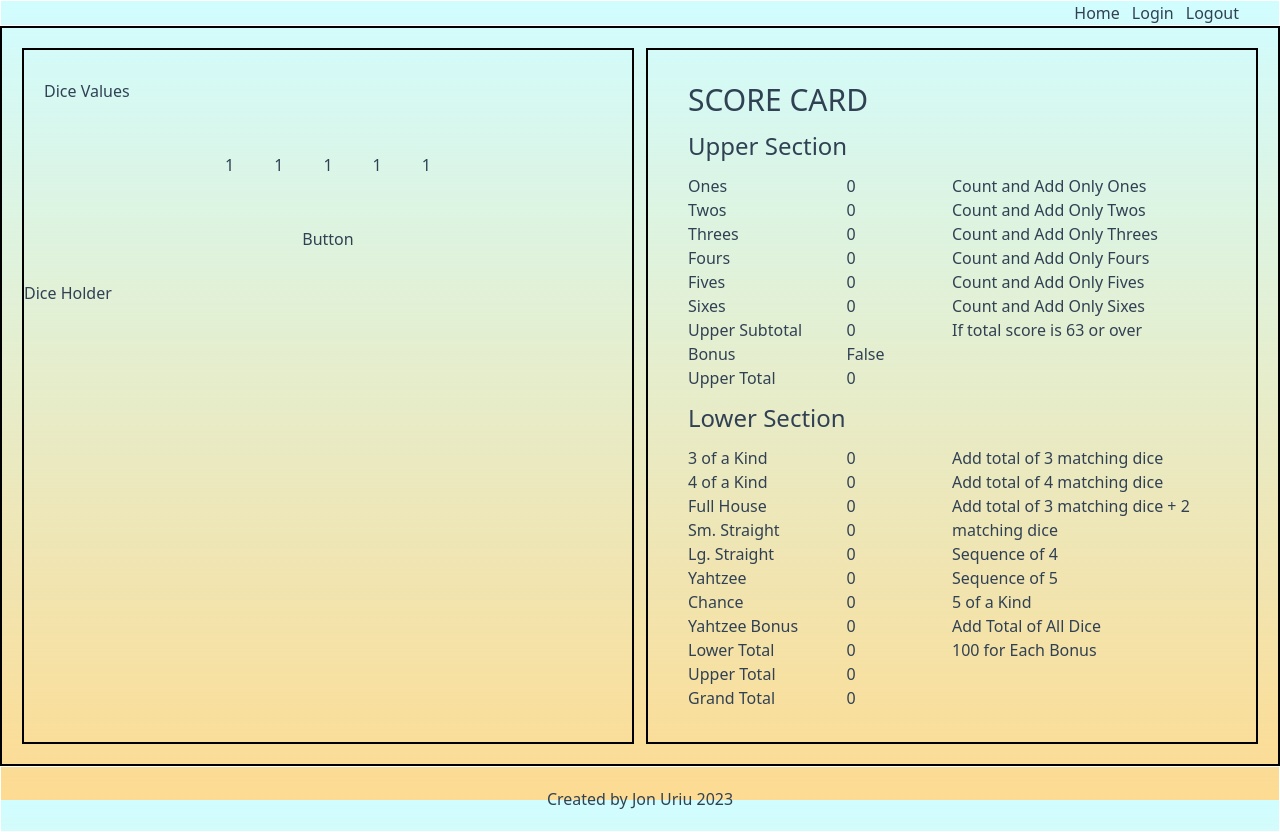
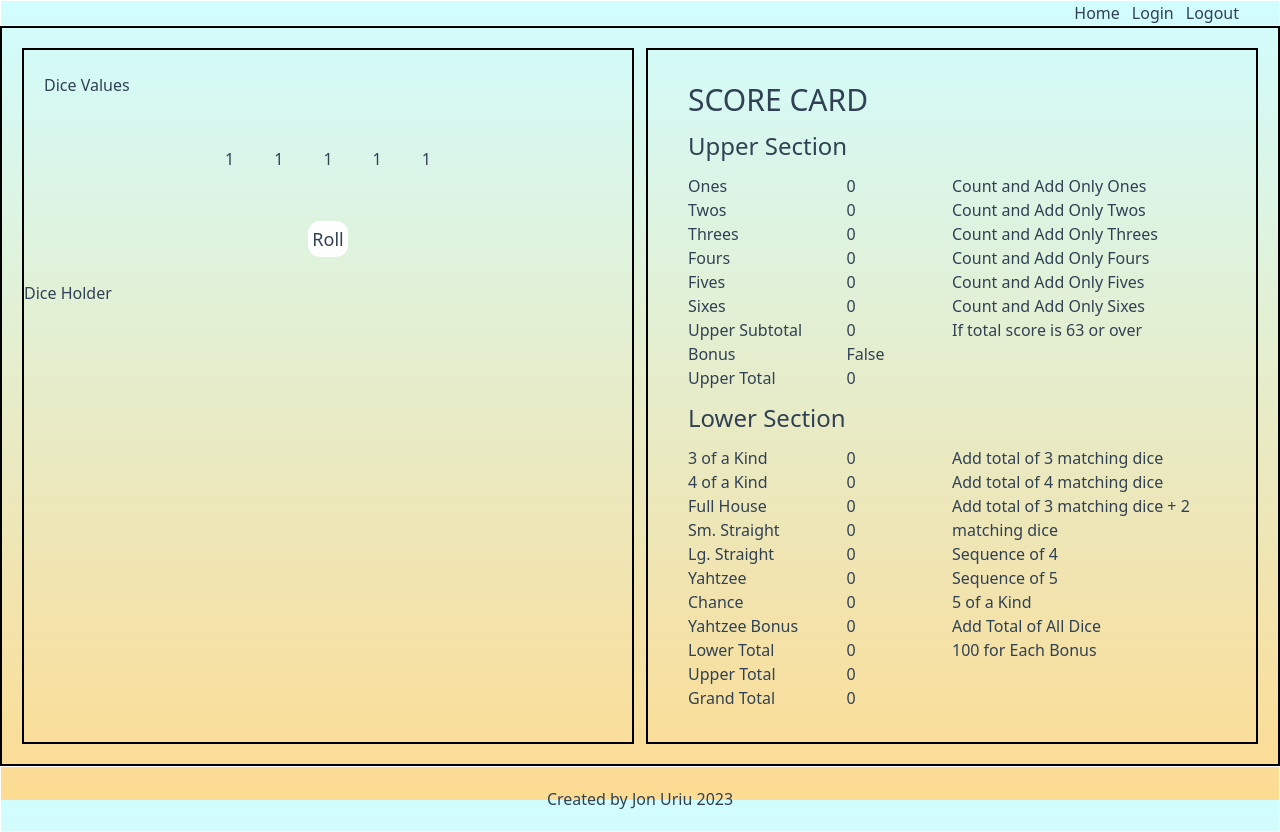
Before and after one commit to jduriu/yahtzee, a Next.js app in the folder yahtzee-front/: page /play in a window 1280 px wide. Built offline with nearby package versions, Linux system fonts and the light colour scheme.

Commit message:
create universal button component for game route and add dice roll button to dice roller

```diff
--- /dev/null
+++ b/yahtzee-front/app/(game)/_components/Button.tsx
@@ -0,0 +1,29 @@
+'use client'
+
+interface ButtonProps {
+  action: () => void;
+  buttonProps: {
+    name: string;
+    style?: "default" | "small";
+  };
+}
+
+const Button: React.FC<ButtonProps> = ({ action, buttonProps }) => {
+
+
+  const buttonClasses = {
+    "default": "px-4 py-2 rounded-xl text-lg bg-white hover:bg-blue-500",
+    "small": "p-1 rounded-xl text-lg bg-white"
+  }
+
+  return (
+    <button
+      onClick={action}
+      className={`${buttonClasses[buttonProps.style ?? "default"]}`}
+    >
+      {buttonProps.name}
+    </button>
+  )
+}
+
+export default Button
--- a/yahtzee-front/app/(game)/layout.tsx
+++ b/yahtzee-front/app/(game)/layout.tsx
@@ -8,7 +8,7 @@ export default function GameLayout({
   children: React.ReactNode
 }) {
   return (
-    <body className="w-screen h-screen">
+    <body className="h-screen">
       <div className="w-full h-full flex flex-col justify-between">
         <Header/>
         <main className="h-full">
--- a/yahtzee-front/app/(game)/play/_components/_diceBoardComps/DiceRoller.tsx
+++ b/yahtzee-front/app/(game)/play/_components/_diceBoardComps/DiceRoller.tsx
@@ -1,13 +1,15 @@
 'use client'
 
-import { useState, useEffect } from "react"
+import { useState } from "react"
+import Button from "@/app/(game)/_components/Button";
 
 interface Dice {
   name: string;
   value: number;
-  setter: (num: number) => void;
+  set: (num: number) => void;
   open: boolean;
 }
+
 
 
 export default function DiceRoller() {
@@ -20,31 +22,31 @@ export default function DiceRoller() {
     {
       "name": "d1",
       "value": diceOne,
-      "setter": (num: number) => setDiceOne(num),
+      "set": (num: number) => setDiceOne(num),
       "open": true
     },
     {
       "name": "d2",
       "value": diceTwo,
-      "setter": (num: number) => setDiceOne(num),
+      "set": (num: number) => setDiceTwo(num),
       "open": true
     },
     {
       "name": "d3",
       "value": diceThree,
-      "setter": (num: number) => setDiceOne(num),
+      "set": (num: number) => setDiceThree(num),
       "open": true
     },
     {
       "name": "d4",
       "value": diceFour,
-      "setter": (num: number) => setDiceOne(num),
+      "set": (num: number) => setDiceFour(num),
       "open": true
     },
     {
       "name": "d5",
       "value": diceFive,
-      "setter": (num: number) => setDiceOne(num),
+      "set": (num: number) => setDiceFive(num),
       "open": true
     },
   ]
@@ -54,13 +56,18 @@ export default function DiceRoller() {
     return Math.round(randomNum)
   }
 
-  const rollOpenDice = (dice: Dice[]) => {
-    dice.map(diceProps => {
-      if (diceProps.open) {
+  const rollOpenDice = () => {
+    for (let die of dice) {
+      if (die["open"]) {
         const newDiceValue = diceRoll()
-        diceProps.setter(newDiceValue)
+        die.set(newDiceValue)
       }
-    })
+    }
+  }
+
+  const rollButtonProps = {
+    name: "Roll",
+    style: "small"
   }
 
 
@@ -73,10 +80,15 @@ export default function DiceRoller() {
       gap-10"
       >
         {dice.map(diceProps =>
-          <div key={diceProps.name}>{diceProps.value}</div>
+          <div
+            key={diceProps.name}
+            // className={{}}
+          >
+            {diceProps.value}
+          </div>
         )}
       </div>
-      <div>Button</div>
+      <Button action={rollOpenDice} buttonProps={rollButtonProps}/>
     </div>
   )
 }
--- a/yahtzee-front/app/globals.css
+++ b/yahtzee-front/app/globals.css
@@ -10,6 +10,7 @@
   --accent-2: #75ABBC;
 }
 
+
 body {
   color: var(--foreground);
   background: linear-gradient(
--- a/yahtzee-front/next.config.js
+++ b/yahtzee-front/next.config.js
@@ -1,4 +1,9 @@
 /** @type {import('next').NextConfig} */
-const nextConfig = {}
+const nextConfig = {
+  compiler: {
+    // Enables the styled-components SWC transform
+    styledComponents: true
+  }
+}
 
 module.exports = nextConfig
```
Also changed, not shown: yahtzee-front/app/(game)/play/_components/_diceBoardComps/RollButton.tsx (deleted).
